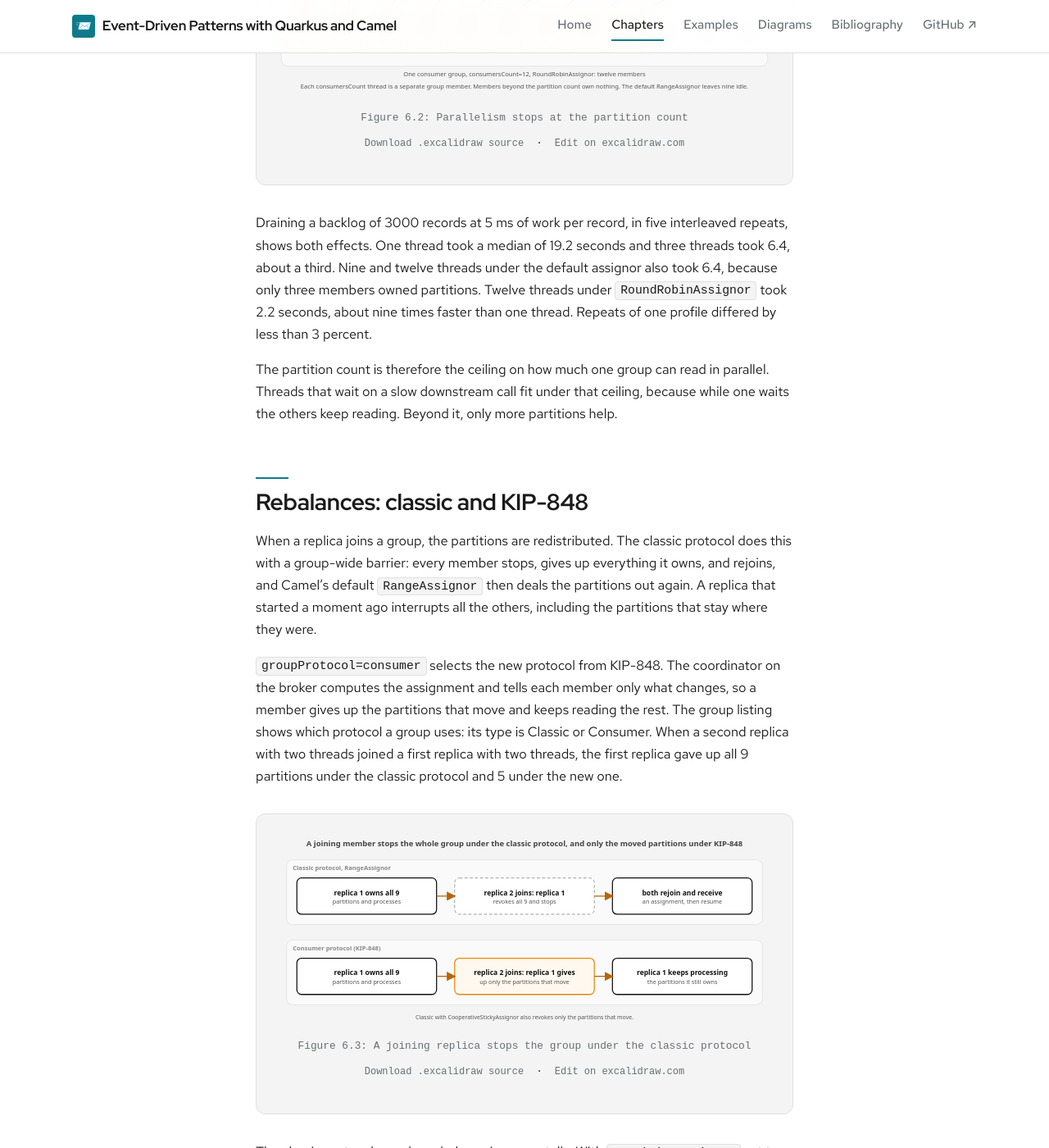
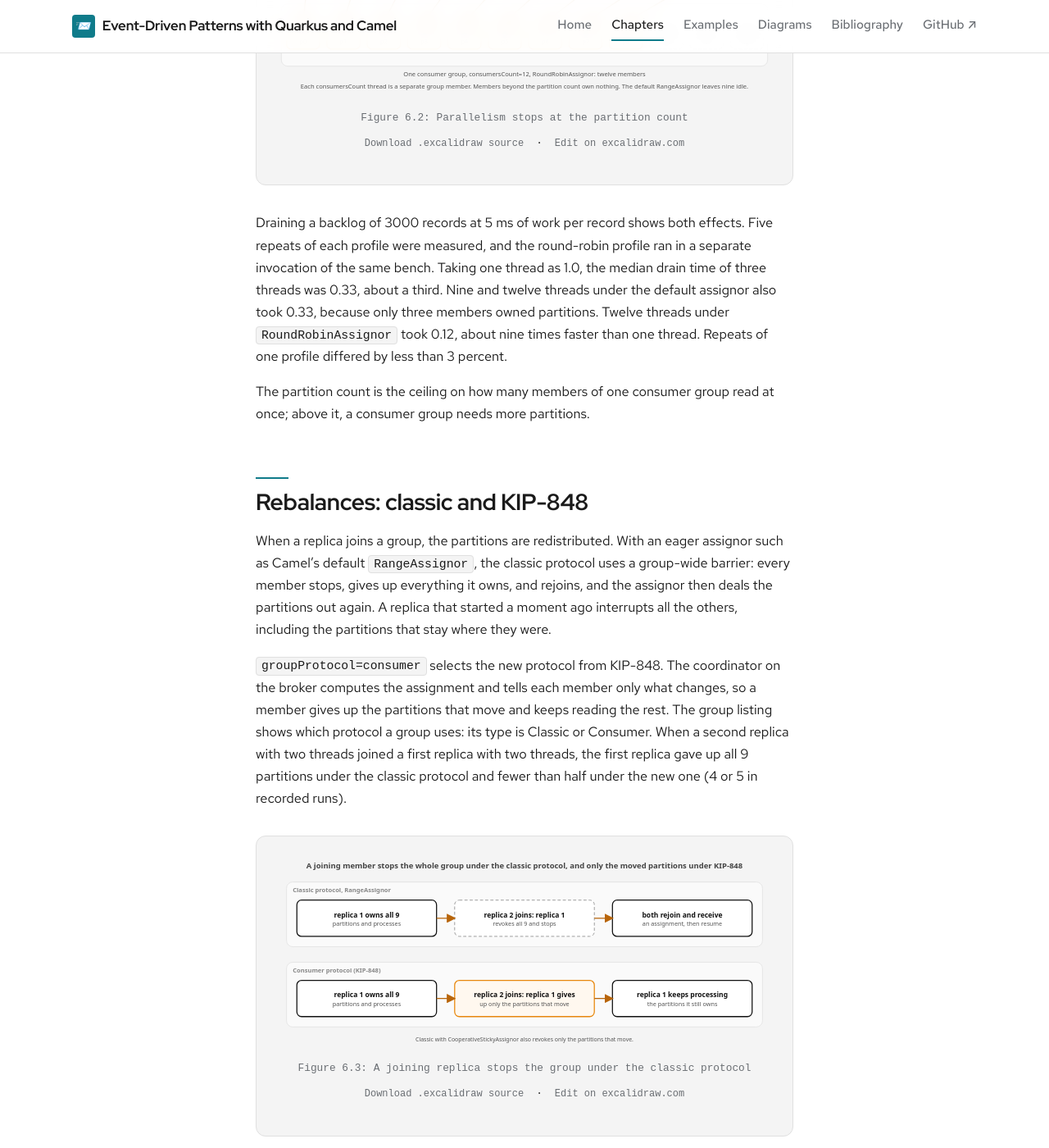
Before and after one commit to patterncatalyst/event-driven-patterns-with-quarkus-and-camel, a Jekyll site: the page built from _docs/06-optimizing-subscribers.md, in a window 1280 px wide and 1400 px high, scrolled down 3515 px. Shown: the whole window at 82% size. Built offline with Jekyll 4.4.1, drawn with Linux system fonts in a browser that asks for light colours; some web fonts are replaced; some of the changed text lies outside the part shown.

Commit message:
fix(§05,§06): repair round 1 (ratios, versionless linger text, revoke counts, request preconditions)

````diff
--- a/_docs/06-optimizing-subscribers.md
+++ b/_docs/06-optimizing-subscribers.md
@@ -37,7 +37,7 @@ With 6000 records arriving at 300 per second on one topic, a consumer with the d
 
 The setting matters because of its partner. `max.poll.interval.ms`, 300000 by default, is the longest the client may go between two `poll` calls. When the thread is still busy with a batch after that long, the client leaves the group, the broker reassigns its partitions, and the records of the batch that were not yet committed are delivered again (Strimzi, Optimizing Kafka consumers). The consumer is not slow in the sense of lagging. It is removed, and its work is done twice. Camel does not hide this: the client logs that the poll timeout has expired and that it is leaving the group, and the records of the batch that had not been committed are processed again after it rejoins.
 
-The rule that follows is arithmetic: the time to process `max.poll.records` records must stay well inside `max.poll.interval.ms`. At 50 ms per record, a batch of 500 takes 25 seconds, so an interval of 5 seconds removes the member on every full batch, while a batch of 20 takes one second and never does. The same batch size is harmless when records cost a millisecond. The two numbers have to be sized together, from the cost of one record. Below the limit the poll size does not change throughput: three threads drained the 3000-record backlog in 6.4 seconds with `max.poll.records` at 500 and at 50.
+The rule that follows is arithmetic: the time to process `max.poll.records` records must stay well inside `max.poll.interval.ms`. At 50 ms per record, a batch of 500 takes 25 seconds, so an interval of 5 seconds removes the member on every full batch, while a batch of 20 takes one second and never does. The same batch size is harmless when records cost a millisecond. The two numbers have to be sized together, from the cost of one record. Below the limit the poll size does not change throughput: at 5 ms per record, three threads drained the 3000-record backlog in the same time, within 1 percent, with `max.poll.records` at 500 and at 50.
 
 ## Concurrency: consumersCount and the partition cap
 
@@ -45,21 +45,21 @@ The rule that follows is arithmetic: the time to process `max.poll.records` reco
 
 The assignor decides how even the split is. Camel's default `RangeAssignor` deals out the partitions of each topic separately, starting from the first member every time. A group that subscribes to three topics of three partitions therefore gives all nine partitions to the same first three members, three each, and the other nine members of a twelve-thread group own nothing. `RoundRobinAssignor` spreads all nine partitions over nine members.
 
-{% include excalidraw.html file="06-concurrency-cap" alt="Nine partitions each assigned to one of the first nine of twelve consumers; the last three consumers are idle" caption="Figure 6.2: Parallelism stops at the partition count" %}
+{% include excalidraw.html file="06-concurrency-cap" alt="Under RoundRobinAssignor, nine partitions are each assigned to one of the first nine of twelve consumers; the last three consumers are idle" caption="Figure 6.2: Parallelism stops at the partition count" %}
 
-Draining a backlog of 3000 records at 5 ms of work per record, in five interleaved repeats, shows both effects. One thread took a median of 19.2 seconds and three threads took 6.4, about a third. Nine and twelve threads under the default assignor also took 6.4, because only three members owned partitions. Twelve threads under `RoundRobinAssignor` took 2.2 seconds, about nine times faster than one thread. Repeats of one profile differed by less than 3 percent.
+Draining a backlog of 3000 records at 5 ms of work per record shows both effects. Five repeats of each profile were measured, and the round-robin profile ran in a separate invocation of the same bench. Taking one thread as 1.0, the median drain time of three threads was 0.33, about a third. Nine and twelve threads under the default assignor also took 0.33, because only three members owned partitions. Twelve threads under `RoundRobinAssignor` took 0.12, about nine times faster than one thread. Repeats of one profile differed by less than 3 percent.
 
-The partition count is therefore the ceiling on how much one group can read in parallel. Threads that wait on a slow downstream call fit under that ceiling, because while one waits the others keep reading. Beyond it, only more partitions help.
+The partition count is the ceiling on how many members of one consumer group read at once; above it, a consumer group needs more partitions.
 
 ## Rebalances: classic and KIP-848
 
-When a replica joins a group, the partitions are redistributed. The classic protocol does this with a group-wide barrier: every member stops, gives up everything it owns, and rejoins, and Camel's default `RangeAssignor` then deals the partitions out again. A replica that started a moment ago interrupts all the others, including the partitions that stay where they were.
+When a replica joins a group, the partitions are redistributed. With an eager assignor such as Camel's default `RangeAssignor`, the classic protocol uses a group-wide barrier: every member stops, gives up everything it owns, and rejoins, and the assignor then deals the partitions out again. A replica that started a moment ago interrupts all the others, including the partitions that stay where they were.
 
-`groupProtocol=consumer` selects the new protocol from KIP-848. The coordinator on the broker computes the assignment and tells each member only what changes, so a member gives up the partitions that move and keeps reading the rest. The group listing shows which protocol a group uses: its type is Classic or Consumer. When a second replica with two threads joined a first replica with two threads, the first replica gave up all 9 partitions under the classic protocol and 5 under the new one.
+`groupProtocol=consumer` selects the new protocol from KIP-848. The coordinator on the broker computes the assignment and tells each member only what changes, so a member gives up the partitions that move and keeps reading the rest. The group listing shows which protocol a group uses: its type is Classic or Consumer. When a second replica with two threads joined a first replica with two threads, the first replica gave up all 9 partitions under the classic protocol and fewer than half under the new one (4 or 5 in recorded runs).
 
 {% include excalidraw.html file="06-eager-vs-incremental" alt="Classic protocol: the replica that owns all partitions revokes all of them when a second replica joins. Consumer protocol: it revokes only the partitions that move" caption="Figure 6.3: A joining replica stops the group under the classic protocol" %}
 
-The classic protocol can also rebalance incrementally. With `partitionAssignor` set to `CooperativeStickyAssignor`, replica 1 gave up 4 of its 9 partitions instead of all of them, without the new protocol.
+The classic protocol can also rebalance incrementally. With `partitionAssignor` set to `CooperativeStickyAssignor`, replica 1 gave up 4 of its 9 partitions instead of all of them, without the new protocol, a count close to the new protocol's.
 
 ## How Quarkus and Camel model it
 
@@ -109,7 +109,7 @@ Change one thing and watch a guard fail:
 
 ## When not to tune
 
-The defaults drain a backlog correctly. Tune when a measurement says so: a lag that does not shrink, a log line that says the client left the group, or a fetch rate that costs the broker more than the traffic is worth. More threads than partitions, a larger `max.poll.records` and a longer `max.poll.interval.ms` all trade a visible limit for a quieter one: they hide a slow consumer until the eviction arrives. When the work per record is the problem, make it cheaper or move it out of the poll loop, and when the partition count is the ceiling, change the partition count.
+The defaults drain a backlog correctly. Tune when a measurement says so: a lag that does not shrink, a log line that says the client left the group, or a fetch rate that costs the broker more than the traffic is worth. A larger `max.poll.records` or a longer `max.poll.interval.ms` delays the eviction of a slow consumer without making it faster, and threads beyond the partition count sit idle. When the work per record is the problem, make it cheaper or move it out of the poll loop, and when the partition count is the ceiling, change the partition count.
 
 > **🤖 Explore with your agent**
 > "In examples/06-optimizing-subscribers, run NotificationConsumeRoute against the seeded backlog with NOTIFY_WORK_MS=50 and MAX_POLL_INTERVAL_MS=5000, once with MAX_POLL_RECORDS=500 and once with 20, and compare the attempts column that NotificationWriter keeps. Then state the largest max.poll.records that stays inside max.poll.interval.ms for a given NOTIFY_WORK_MS."
--- a/_example_pages/06-optimizing-subscribers.md
+++ b/_example_pages/06-optimizing-subscribers.md
@@ -16,7 +16,7 @@ mvn -B verify
 ./verify.sh
 ```
 
-{% include excalidraw.html file="06-concurrency-cap" alt="Nine partitions each assigned to one of the first nine of twelve consumers; the last three consumers are idle" caption="Twelve consumers on nine partitions" %}
+{% include excalidraw.html file="06-concurrency-cap" alt="Under RoundRobinAssignor, nine partitions are each assigned to one of the first nine of twelve consumers; the last three consumers are idle" caption="Twelve consumers on nine partitions" %}
 
 ## What to observe
 
````
Also changed, not shown: _docs/05-optimizing-publishers.md (+26 -24 lines), examples/05-optimizing-publishers/README.md (+1 -1 lines), examples/06-optimizing-subscribers/README.md (+1 -1 lines), 2 other files.
